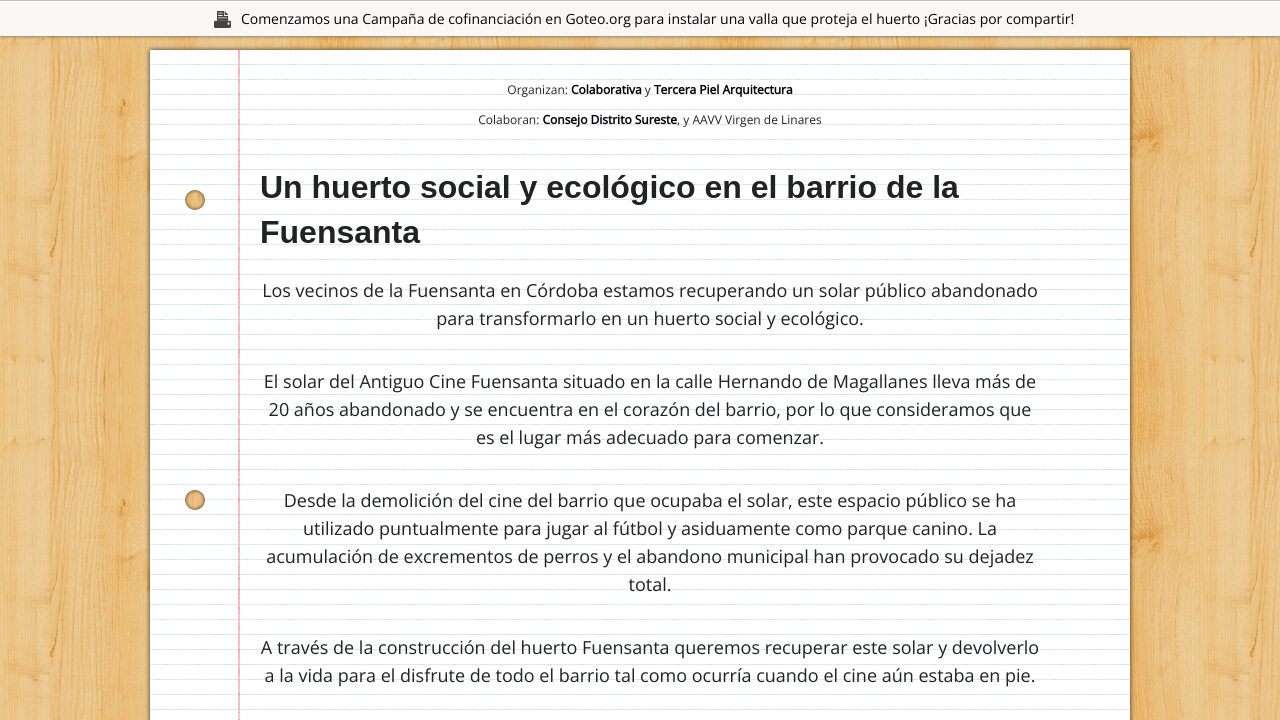
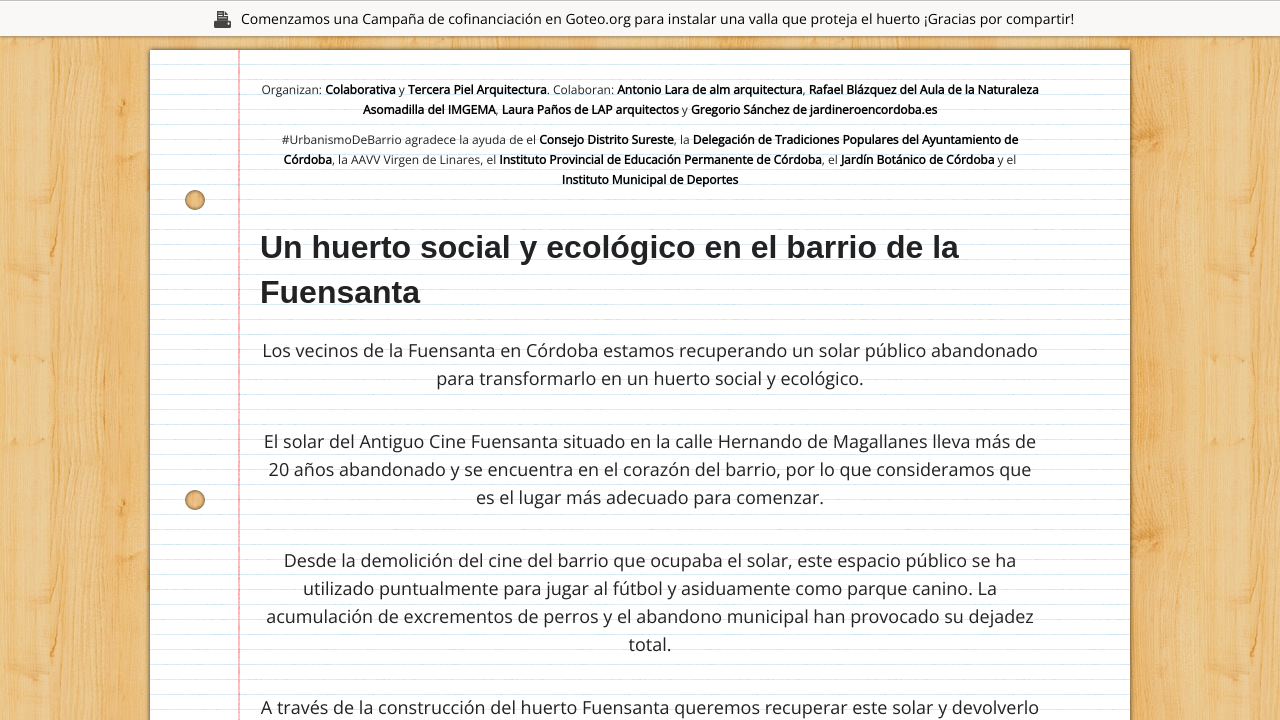
Before and after one commit to colaborativa/urbanismodebarrio.com, a Jekyll site: the page built from index.md, in a window 1280 px wide and 900 px high, cut to the strip 0-720 px from the top of the window. Built offline with Jekyll 4.4.1, drawn with Linux system fonts in a browser that asks for light colours; nearby versions of some CDN libraries; some web fonts are replaced; comment, search, counter and statistics services are not loaded.

Commit message:
campaña goteo new

```diff
--- a/_layouts/default.html
+++ b/_layouts/default.html
@@ -35,10 +35,12 @@
 					<p>{{ page.creditos.colaboran }}</p>
 				</div>
 				<div>
-					<p>{{ page.campana_goteo_descripcion }}</p>
-				</div>
-				<div class="goteo">
-					<iframe frameborder="0" height="480px" src="http://goteo.org/widget/project/huerto-fuensanta?lang=en" width="250px" scrolling="no"></iframe>
+					<div>
+						<p>{{ page.campana_goteo_descripcion }}</p>
+					</div>
+					<div class="goteo">
+						<iframe frameborder="0" height="480px" src="http://goteo.org/widget/project/huerto-fuensanta?lang=en" width="250px" scrolling="no"></iframe>
+					</div>
 				</div>
 				<hgroup>
 					<h1>{{ page.title }}</h1>
--- a/index.md
+++ b/index.md
@@ -5,8 +5,8 @@
 descripcion: "Queremos ayudar a recuperar el solar del antiguo Cine Fuensanta desde la participación vecinal y el debate. A través de diferentes actividades mostraremos alternativas para iniciar su recuperación ¡Te esperamos!"
 descripcion_corta: "Participa en la recuperación del solar del antiguo Cine Fuensanta"
 creditos:
- organizan: "Organizan: <a href='http://colaborativa.eu'><strong>Colaborativa</strong></a> y <a href='http://edificioscontenedor.blogspot.com.es/'><strong>Tercera Piel Arquitectura</strong></a>"
- colaboran: "Colaboran: <a href='http://consejodistritosureste.blogspot.com.es/'><strong>Consejo Distrito Sureste</strong></a>, y AAVV Virgen de Linares"
+ organizan: "Organizan: <a href='http://colaborativa.eu'><strong>Colaborativa</strong></a> y <a href='http://edificioscontenedor.blogspot.com.es/'><strong>Tercera Piel Arquitectura</strong></a>. Colaboran: <a href='http://www.almarquitectura.com'>Antonio Lara de alm arquitectura</a>, <a href='http://www.jardinbotanicodecordoba.com/'> Rafael Blázquez del Aula de la Naturaleza Asomadilla del IMGEMA</a>, <a href='http://www.lap-arquitectos.com'>Laura Paños de LAP arquitectos</a> y <a href='http://www.jardineroencordoba.es'>Gregorio Sánchez de jardineroencordoba.es</a>"
+ colaboran: "#UrbanismoDeBarrio agradece la ayuda de el <a href='http://consejodistritosureste.blogspot.com.es/'><strong>Consejo Distrito Sureste</strong></a>, la <a href='http://www.ayuncordoba.es/fiestas-.html/'><strong>Delegación de Tradiciones Populares del Ayuntamiento de Córdoba</strong></a>, la AAVV Virgen de Linares, el <a href='http://www.ipepcordoba.es/ipepcordoba/index.html/'>Instituto Provincial de Educación Permanente de Córdoba</a>, el <a href='http://www.jardinbotanicodecordoba.com/'>Jardín Botánico de Córdoba</a> y el <a href='http://www.imdcordoba.org/'>Instituto Municipal de Deportes</a>"
 imprimir_notificacion: "Necesitamos tu ayuda para difundir la actividad, haz click para imprimir el poster y colócalo por el barrio ¡Muchas gracias!"
 campana_goteo: "Comenzamos una Campaña de cofinanciación en Goteo.org para instalar una valla que proteja el huerto ¡Gracias por compartir!"
 campana_goteo_descripcion: "<h1>Un huerto social y ecológico en el barrio de la Fuensanta</h1><p>Los vecinos de la Fuensanta en Córdoba estamos recuperando un solar público abandonado para transformarlo en un huerto social y ecológico.</p><p>El solar del Antiguo Cine Fuensanta situado en la calle Hernando de Magallanes lleva más de 20 años abandonado y se encuentra en el corazón del barrio, por lo que consideramos que es el lugar más adecuado para comenzar.</p><p>Desde la demolición del cine del barrio que ocupaba el solar, este espacio público se ha utilizado puntualmente para jugar al fútbol y asiduamente como parque canino. La acumulación de excrementos de perros y el abandono municipal han provocado su dejadez total.</p><p>A través de la construcción del huerto Fuensanta queremos recuperar este solar y devolverlo a la vida para el disfrute de todo el barrio tal como ocurría cuando el cine aún estaba en pie.</p>"
```
